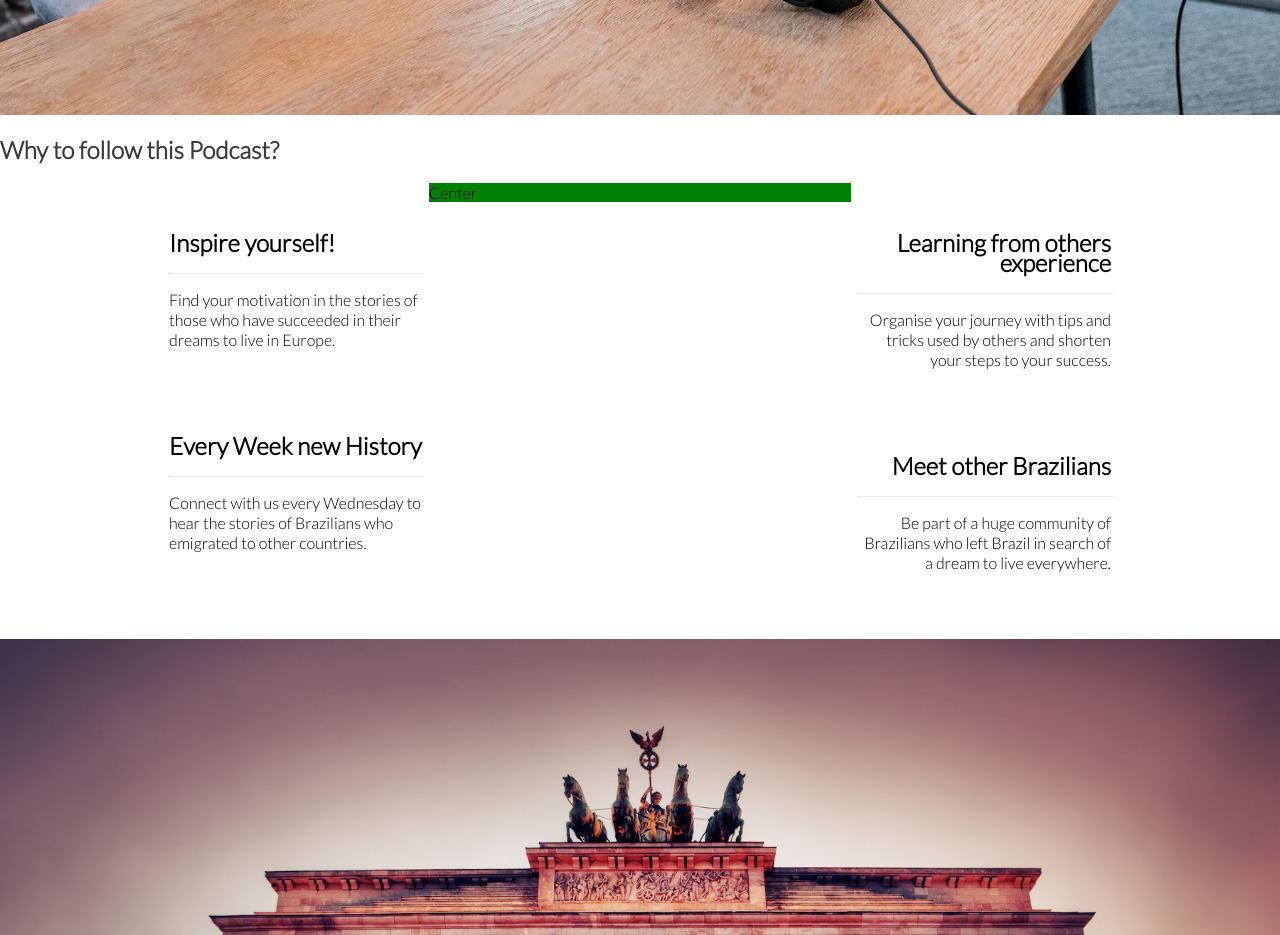
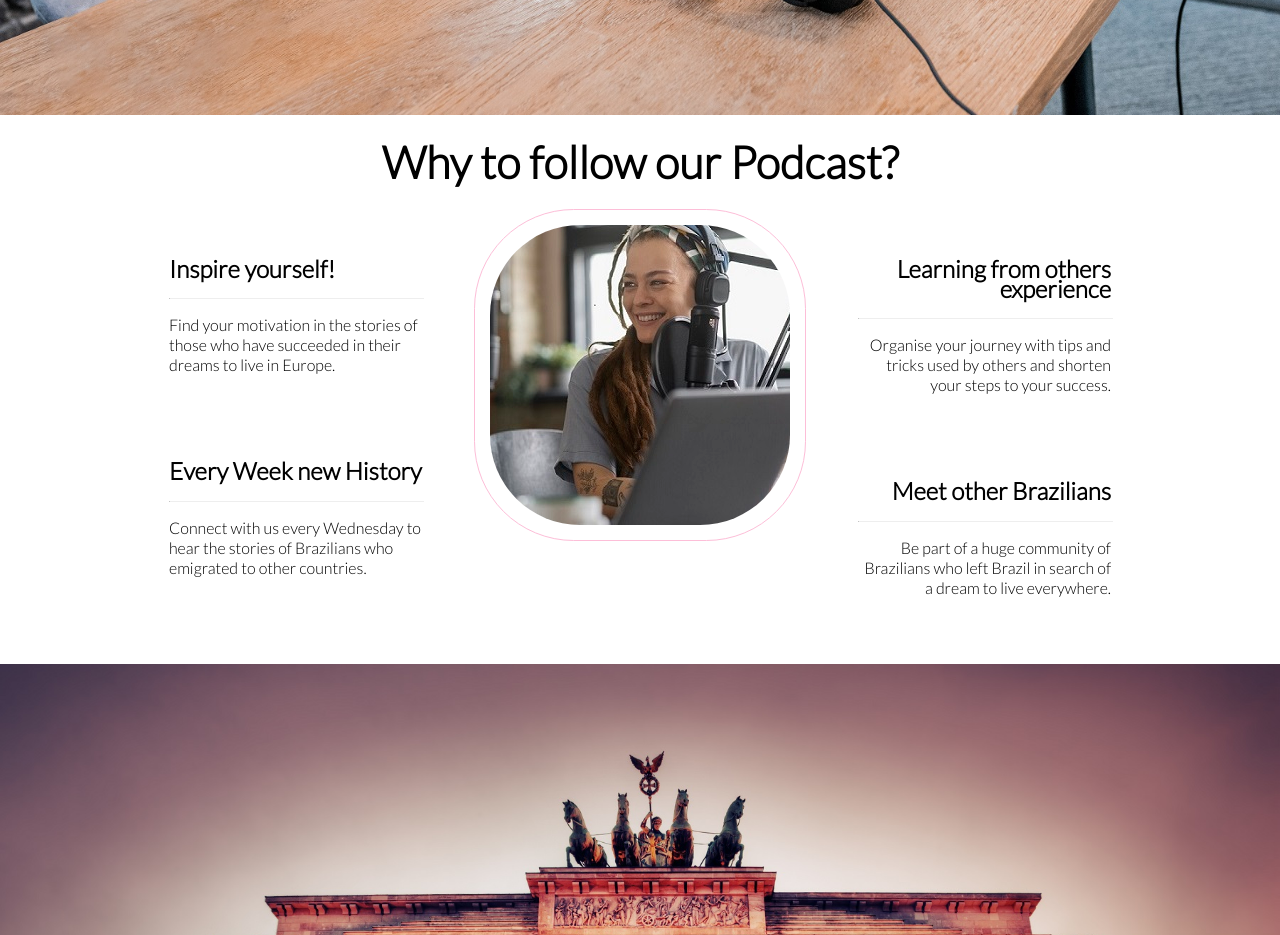
Before and after one commit to vivignutz/first-portfolio-project, a plain HTML site: page index.html in a window 1280 px wide. Shown: the part 803-1738 px from the top of the page. Drawn offline with Linux system fonts and the light colour scheme.

Commit message:
Add central image and style into a squircle

```diff
--- a/assets/CSS/style.css
+++ b/assets/CSS/style.css
@@ -190,7 +190,6 @@ section.module.parallax h2 {
 #center-about {
   width: 33%;
   margin: 0 auto;
-  background-color: green;
 }
 
 hr {
@@ -223,6 +222,29 @@ hr {
   text-align: right;
 }
 
+#why-podnagringa {
+  text-align: center;
+  margin: 20px;
+  font-size: 280%;
+}
+
+#photo-container {
+  width: 300px;
+  height: 300px;
+  padding: 15px;
+  border-style: solid;
+  border-color: #fdbed8;
+  border-width: 1px;
+  border-radius: 30%;
+  margin: 0 auto;
+}
+
+#photo-cover-bg {
+  background: url('../images/center-image.jpg') no-repeat center center;
+  height: 100%;
+  border-radius: 30%;
+}
+
 
   footer {
     position: sticky;
--- a/index.html
+++ b/index.html
@@ -44,7 +44,7 @@
         </section>
 
         <section id="module parallax text">
-                <h1>Why to follow this Podcast?</h1>
+                <h2 id="why-podnagringa">Why to follow our Podcast?</h2>
                 <div id="left-about">
                     <div class="left-about-heading">
                         <h2>Inspire yourself!</h2>
@@ -72,7 +72,11 @@
                         <p>Be part of a huge community of Brazilians who left Brazil in search of a dream to live everywhere.</p>
                     </div>
                 </div>
-            <div id="center-about">Center</div>
+            <div id="center-about">
+                <div id="photo-container">
+                    <div id="photo-cover-bg"></div>
+                </div>
+            </div>
         </section>
 
         <section class="module parallax parallax-2">
```
Also changed, not shown: assets/images/center-image.jpg (added).
